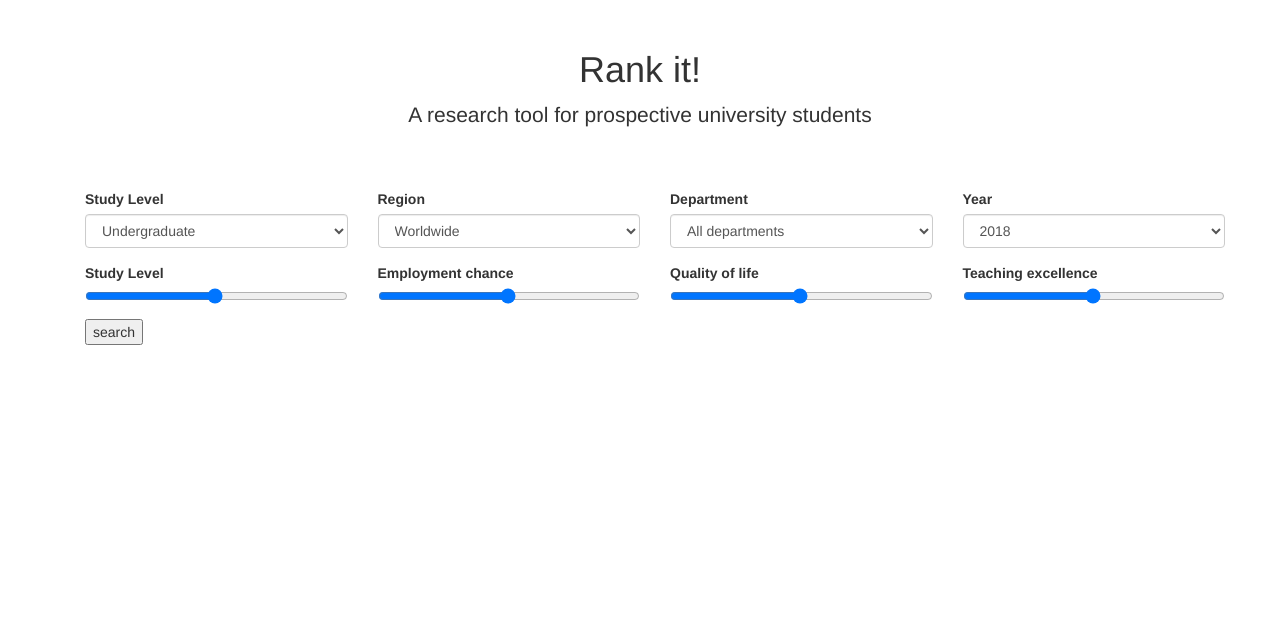
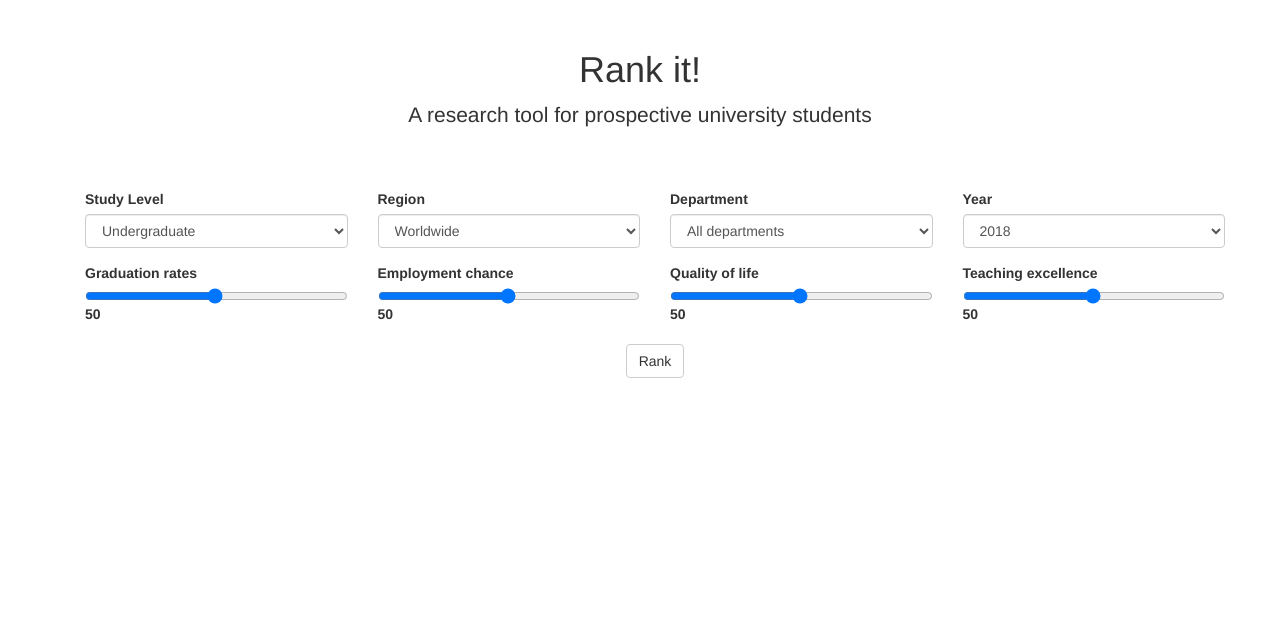
Before and after one commit to Jim-Walk/Software-Development-Assessment, a Flask app: page / in a window 1280 px wide. Shown: the part 60-678 px from the top of the page. Run offline with Flask 2, Linux system fonts and the light colour scheme; some libraries are stand-ins or nearby versions.

Commit message:
js now works, re-set button

```diff
--- a/website/templates/index.html
+++ b/website/templates/index.html
@@ -8,99 +8,6 @@
         <h1>Rank it!</h1>
         <p class="lead">A research tool for prospective university students</p>
       </div>
-
-     <!--form action="/rank?" method="get">
-        <div class="form-group">
-            <div class="input-group" >
-                    <label for="studyLevelSelect">Study Level</label>
-                    <select name="study" class="form-control" id="studyLevelSelect">
-                        <option>Undergraduate</option>
-                        <option>Postgraduate</option>
-                    </select>
-
-                    <label for="regionSelect">Region</label>
-                    <select name="region" class="form-control" id="regionSelect">
-                        <option>Worldwide</option>
-                        <option>UK</option>
-                    </select>
-
-                    <label for="departmentSelect">Department</label>
-                    <select name="deparment" class="form-control" id="departmentSelect">
-                        <option>All departments</option>
-                        <option>Computer Science</option>
-                    </select>
-
-                    <label for="yearSelect">Year</label>
-                    <select name="year" class="form-control" id="yearSelect">
-                        <option>2018</option>
-                        <option>2017</option>
-                    </select>
-            </div>
-        </div>
-
-        <div class="form-group-text">
-            <div id="val1" style="vertical-align:text-bottom; display:inline">Graduation rates</div>
-            <div id="val2" style="vertical-align:text-bottom; display:inline">Employment chances</div>
-            <div id="val3" style="vertical-align:text-bottom; display:inline">Quality of life</div>
-            <div id="val3" style="vertical-align:text-bottom; display:inline">Teaching excellence</div>
-         </div>
-
-         <div class="form-group">
-            <div class="slidecontainer"  style="width:180px; height:auto; float:left;magin:50px;display:inline ">
-              <input type="range" min="1" max="100" value="50" class="slider" id="myRange1">
-              <span id="sliderval1"></span>
-            </div>
-
-            <div class="slidecontainer"  style="width:180px; height:auto; float:left;magin:50px; display:inline">
-              <input type="range" min="1" max="100" value="50" class="slider" id="myRange2">
-              <span id="sliderval2"></span>
-            </div>
-
-            <div class="slidecontainer"  style="width:180px; height:auto;float:left; display:inline">
-              <input type="range" min="1" max="100" value="50" class="slider" id="myRange3">
-              <span id="sliderval3"></span>
-            </div>
-
-            <div class="slidecontainer"  style="width:180px; height:auto;float:left;display:inline">
-              <input type="range" min="1" max="100" value="50" class="slider" id="myRange4">
-              <span id="sliderval4"></span>
-            </div>
-        </div>
-        <script>
-        var slider1 = document.getElementById("myRange1");
-        var output1 = document.getElementById("sliderval1");
-        output1.innerHTML = slider1.value; // Display the default slider value
-
-        // Update the current slider value (each time you drag the slider handle)
-        slider1.oninput = function() {
-          output1.innerHTML = this.value;
-        }
-
-        var slider2 = document.getElementById("myRange2");
-        var output2 = document.getElementById("sliderval2");
-        output2.innerHTML = slider2.value;
-        slider2.oninput = function() {
-          output2.innerHTML = this.value;
-        }
-
-        var slider3 = document.getElementById("myRange3");
-        var output3 = document.getElementById("sliderval3");
-        output3.innerHTML = slider3.value;
-        slider3.oninput = function() {
-          output3.innerHTML = this.value;
-        }
-
-        var slider4 = document.getElementById("myRange4");
-        var output4 = document.getElementById("sliderval4");
-        output4.innerHTML = slider4.value;
-        slider4.oninput = function() {
-          output4.innerHTML = this.value;
-        }
-        </script>
-        <div >
-            <input type="submit" class="btn btn-primary" value="Rank" style="background-color: black;text-align: center;margin-top: 40px;">
-        </div>
-     </form-->
 
      <form action="" class="container ">
         <div class="row">
@@ -120,7 +27,7 @@
             </div>
             <div class="form-group col-md-3 ">
                 <label for="departmentSelect">Department</label>
-                <select name="deparment" class="form-control" id="departmentSelect">
+                <select name="department" class="form-control" id="departmentSelect">
                         <option>All departments</option>
                         <option>Computer Science</option>
                 </select>
@@ -136,34 +43,67 @@
 
         <div class="row ">
             <div class="form-group col-md-3">
-                <label>Study Level</label>
+                <label>Graduation rates</label>
                 <input type="range" min="1" max="100" value="50" class="slider" id="studyLevelRange">
-                <span id="sliderval1"></span>
+                <label id="sliderval1">50</label>
             </div>
             <div class="form-group col-md-3">
                 <label>Employment chance</label>
                 <input type="range" min="1" max="100" value="50" class="slider" id="employmentChanceRange">
-                <span id="sliderval2"></span>
+                <label id="sliderval2"></label>
             </div>
             <div class="form-group col-md-3">
                 <label>Quality of life</label>
                 <input type="range" min="1" max="100" value="50" class="slider" id="qualityOfLifeRange">
-                <span id="sliderval3"></span>
+                <label id="sliderval3"></label>
             </div>
             <div class="form-group col-md-3">
                 <label>Teaching excellence</label>
                 <input type="range" min="1" max="100" value="50" class="slider" id="teachingExcellenceRange">
-                <span id="sliderval4"></span>
+                <label id="sliderval4"></label>
             </div>
         </div>
 
         <div class="row">
-            <div class="col-md-3">
+            <div class="text-center">
             <!--div class="col-md-3 col-md-offset-3"-->
             <!--div class="col-md-3 col-center"-->
-                <input type="submit" value="search">
+              <button type="button" class="btn btn-default">Rank</button>
             </div>
         </div>
      </form>
 
+        <script>
+        var slider1 = document.getElementById("studyLevelRange");
+        var output1 = document.getElementById("sliderval1");
+        output1.innerHTML = slider1.value; // Display the default slider value
+
+        // Update the current slider value (each time you drag the slider handle)
+        slider1.oninput = function() {
+          output1.innerHTML = this.value;
+        }
+
+        var slider2 = document.getElementById("employmentChanceRange");
+        var output2 = document.getElementById("sliderval2");
+        output2.innerHTML = slider2.value;
+        slider2.oninput = function() {
+          output2.innerHTML = this.value;
+        }
+
+        var slider3 = document.getElementById("qualityOfLifeRange");
+        var output3 = document.getElementById("sliderval3");
+        output3.innerHTML = slider3.value;
+        slider3.oninput = function() {
+          output3.innerHTML = this.value;
+        }
+
+        var slider4 = document.getElementById("teachingExcellenceRange");
+        var output4 = document.getElementById("sliderval4");
+        output4.innerHTML = slider4.value;
+        slider4.oninput = function() {
+          output4.innerHTML = this.value;
+        }
+        </script>
+
+
 {% endblock %}
```
